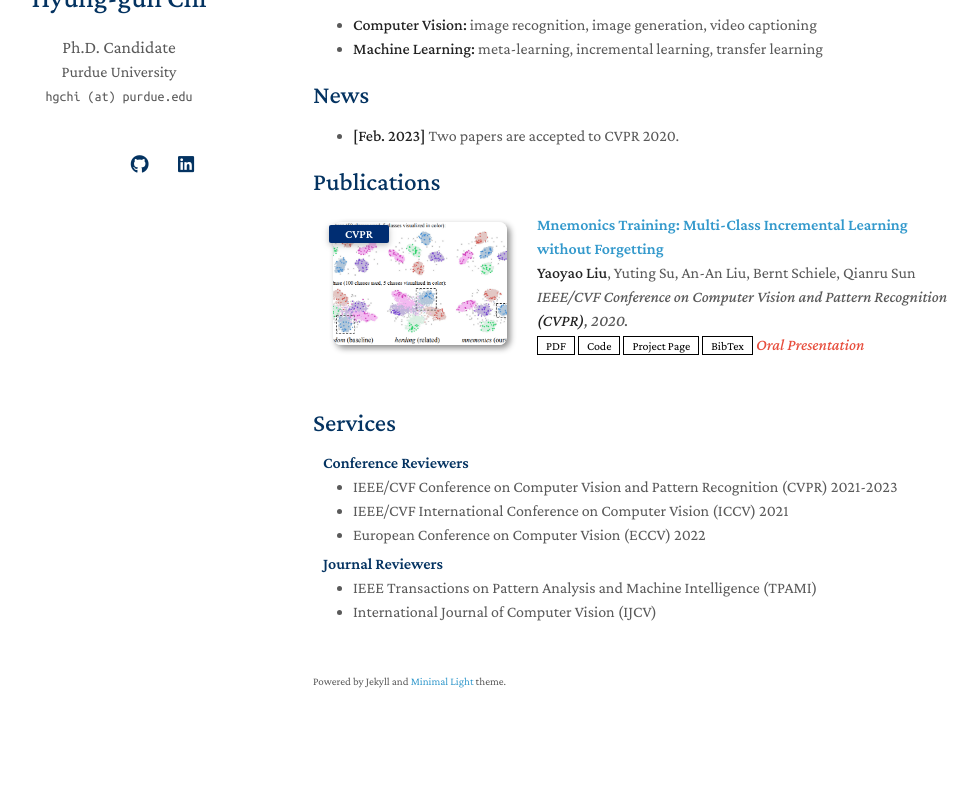
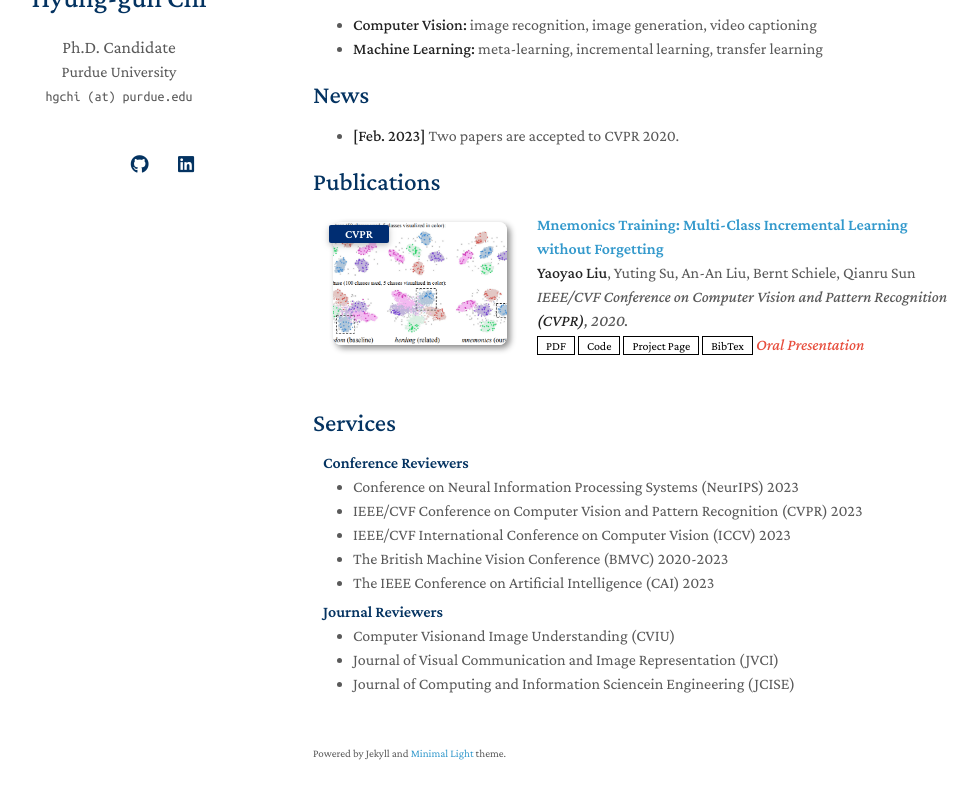
Before and after one commit to stnoah1/stnoah1.github.io, a Jekyll site: the page built from index.md, in a window 1280 px wide and 1040 px high, cut to the strip 206-1005 px from the top of the window. Shown: the whole strip, without its empty margins (157-1135 px from the left). Built offline with Jekyll 4.4.1, drawn with Linux system fonts in a browser that asks for light colours; nearby versions of some CDN libraries; a style sheet for code colours, icons or effects is not loaded; our own code applies the rules of GitHub Pages for plain Markdown files.

Commit message:
rebuilding site Sat May 20 12:17:28 KST 2023

```diff
--- a/_includes/services.md
+++ b/_includes/services.md
@@ -3,14 +3,17 @@
 <h4 style="margin:0 10px 0;">Conference Reviewers</h4>
 
 <ul style="margin:0 0 5px;">
-  <li><a href="http://cvpr2023.thecvf.com/"><autocolor>IEEE/CVF Conference on Computer Vision and Pattern Recognition (CVPR) 2021-2023</autocolor></a></li>
-  <li><a href="http://iccv2021.thecvf.com/"><autocolor>IEEE/CVF International Conference on Computer Vision (ICCV) 2021</autocolor></a></li>
-  <li><a href="https://eccv2022.ecva.net/"><autocolor>European Conference on Computer Vision (ECCV) 2022</autocolor></a></li>
+  <li><autocolor>Conference on Neural Information Processing Systems (NeurIPS) 2023</autocolor></li>
+  <li><autocolor>IEEE/CVF Conference on Computer Vision and Pattern Recognition (CVPR) 2023</autocolor></li>
+  <li><autocolor>IEEE/CVF International Conference on Computer Vision (ICCV) 2023</autocolor></li>
+  <li><autocolor>The British Machine Vision Conference (BMVC) 2020‐2023</autocolor></li>
+  <li><autocolor>The IEEE Conference on Artificial Intelligence (CAI) 2023</autocolor></li>
 </ul>
 
 <h4 style="margin:0 10px 0;">Journal Reviewers</h4>
 
 <ul style="margin:0 0 20px;">
-  <li><a href="https://www.computer.org/csdl/journal/tp"><autocolor>IEEE Transactions on Pattern Analysis and Machine Intelligence (TPAMI)</autocolor></a></li>
-  <li><a href="https://www.springer.com/journal/11263"><autocolor>International Journal of Computer Vision (IJCV)</autocolor></a></li>
+  <li><autocolor>Computer Visionand Image Understanding (CVIU)</autocolor></li>
+  <li><autocolor>Journal of Visual Communication and Image Representation (JVCI)</autocolor></li>
+  <li><autocolor>Journal of Computing and Information Sciencein Engineering (JCISE)</autocolor></li>
 </ul>
```
